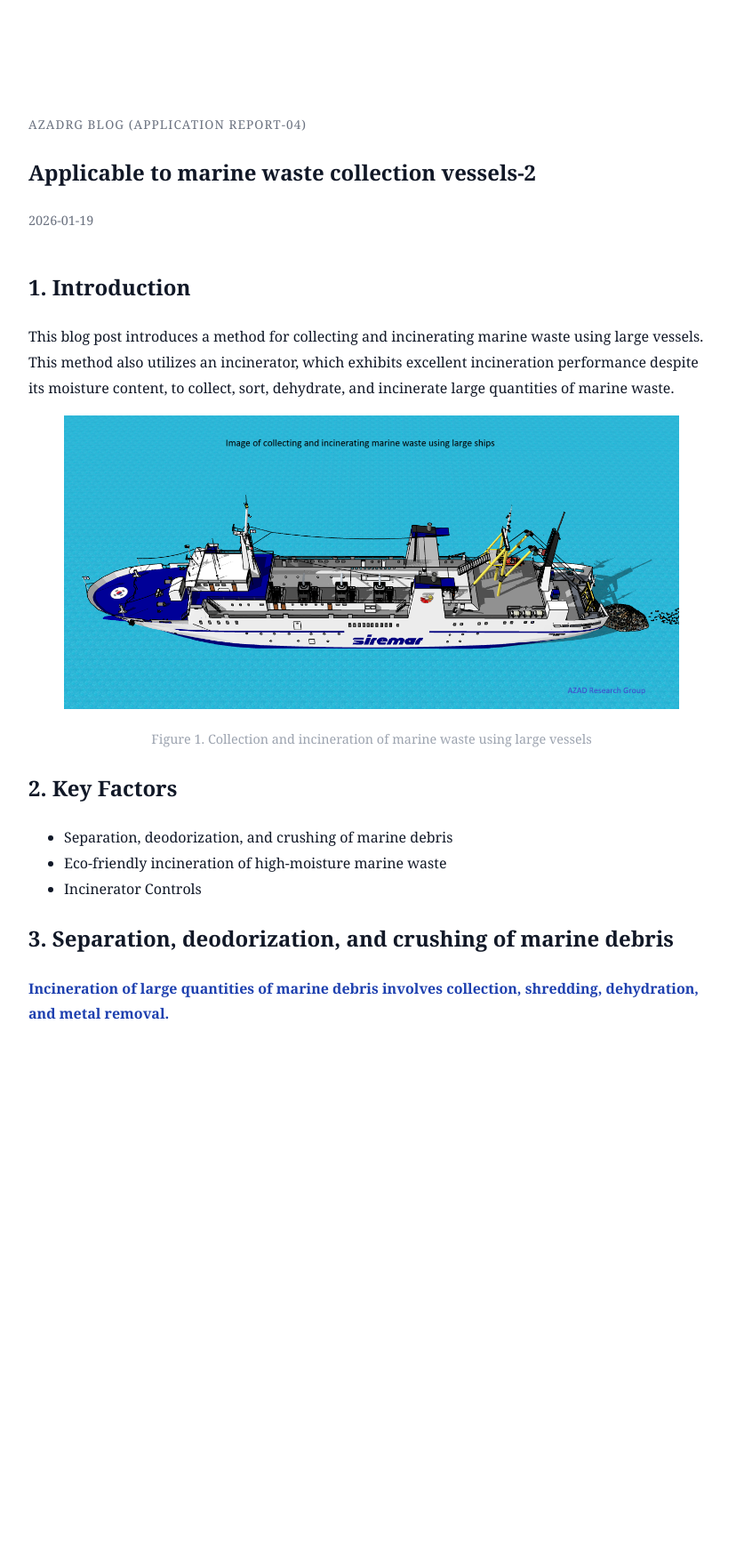
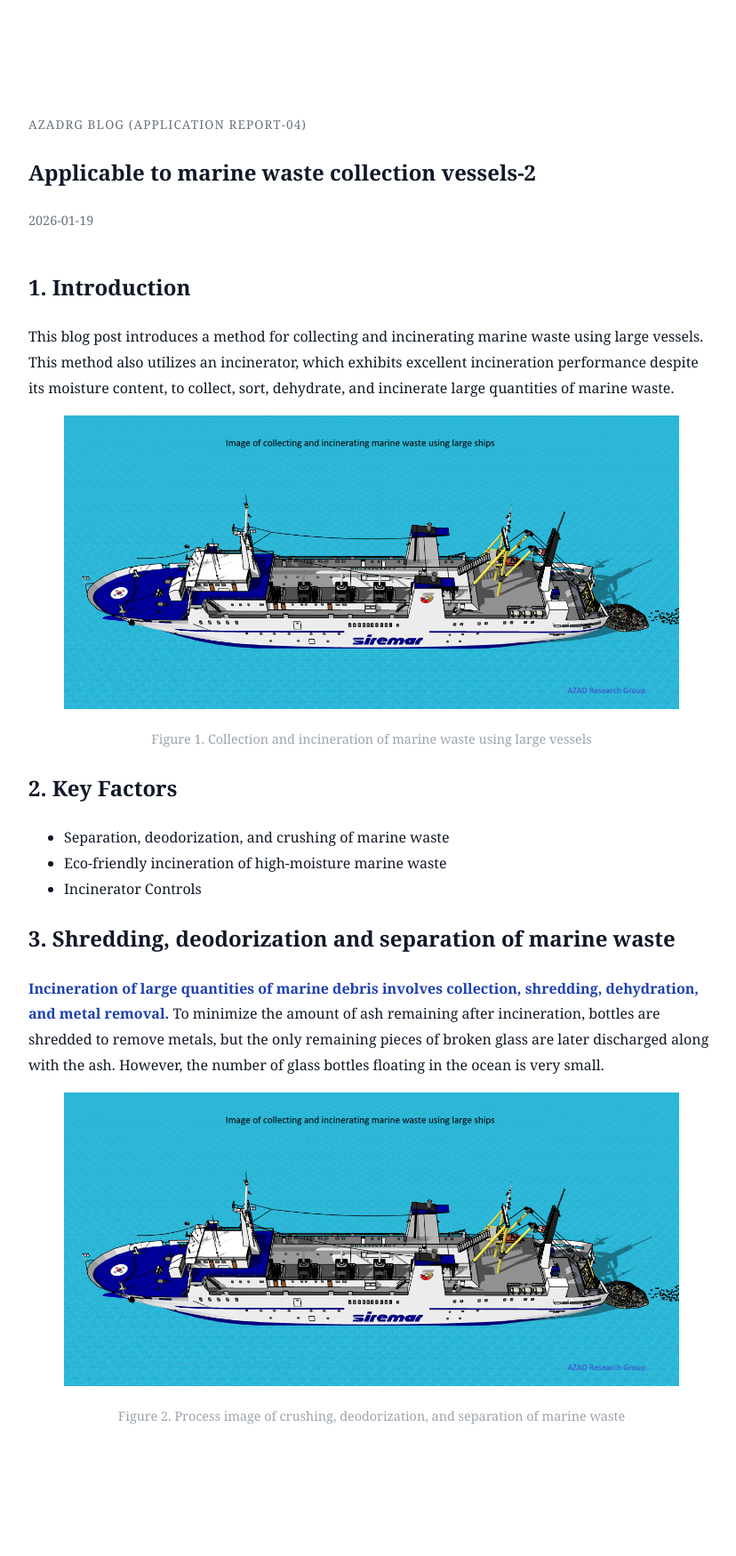
Before and after one commit to ssimsangmin49-creator/ecofriendly-polymer-compounds-incineration, a Jekyll site: the page built from _posts/2026-01-19-marine-waste-collection-vessel-large.md, in a window 1280 px wide. Shown: the whole page at 89% size, without its empty margins (222-1050 px from the left). Built offline with Jekyll 4.4.1, drawn with Linux system fonts in a browser that asks for light colours; before the commit the page ends 1298 px from its top, so only the background shows below that.

Commit message:
Update terminology for marine waste processing

```diff
--- a/_posts/2026-01-19-marine-waste-collection-vessel-large.md
+++ b/_posts/2026-01-19-marine-waste-collection-vessel-large.md
@@ -28,12 +28,28 @@ despite its moisture content, to collect, sort, dehydrate, and incinerate large
 
 ## 2. Key Factors
 
-- Separation, deodorization, and crushing of marine debris
+- Separation, deodorization, and crushing of marine waste
 - Eco-friendly incineration of high-moisture marine waste
 - Incinerator Controls
 
-## 3.  Separation, deodorization, and crushing of marine debris
+## 3.  Shredding, deodorization and separation of marine waste
 
 <span style="color:#1e40af; font-weight:bold;">
 Incineration of large quantities of marine debris involves collection, shredding, dehydration, and metal removal.
 </span>
+To minimize the amount of ash remaining after incineration, bottles are shredded to remove metals,
+but the only remaining pieces of broken glass are later discharged along with the ash.
+However, the number of glass bottles floating in the ocean is very small.
+
+<figure style="text-align:center;">
+  <img src="{{ '/assets/images/ship-large.png' | relative_url }}"
+       alt="Shredding, deodorization and separation of marine waste"
+        style="max-width:700px; width:100%;">
+  <figcaption style="
+    margin-top:0.75rem;
+    font-size:0.9rem;
+    color:#9ca3af;
+    ">
+  Figure 2. Process image of crushing, deodorization, and separation of marine waste
+  </figcaption>
+</figure>
```
